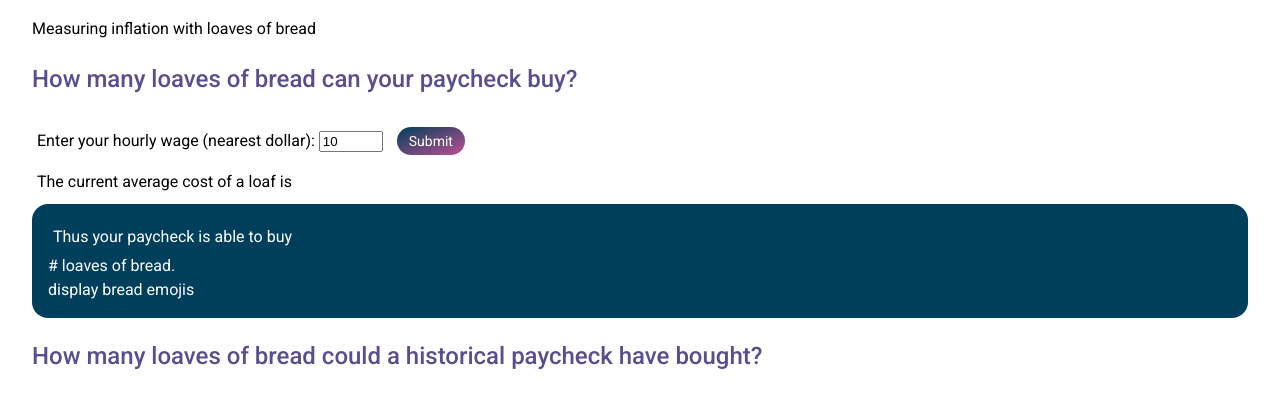
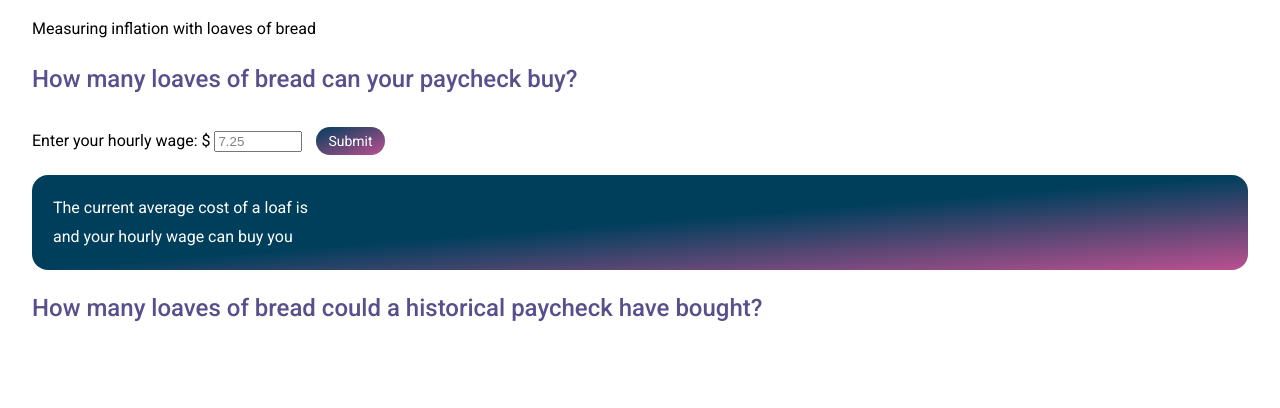
Before and after one commit to awreelyuh/BreadflationCalculator, a website: page public/index.html in a window 1280 px wide. Shown: the part 58-466 px from the top of the page. Drawn offline with Linux system fonts and the light colour scheme; no server answers.

Commit message:
refactored input and button for onclick event

```diff
--- a/public/app.js
+++ b/public/app.js
@@ -4,6 +4,10 @@ const apiKey = '1baef04384504c8bb691c2a06e542dd9';
 const apiUrl = 'https://api.bls.gov/publicAPI/v2/timeseries/data/APU0000702111?registrationkey=';
 
 const currentPrice = document.getElementById('price-of-bread');
+const userWageButton = document.getElementById('submit');
+
+userWageButton.addEventListener('click', onWageSubmit, false);
+
 //Calculation based on latest average price of white bread in a US city
 function onWageSubmit() {
     const userHourlyWage = document.getElementById('user-hourly-wage');
--- a/public/index.html
+++ b/public/index.html
@@ -21,21 +21,17 @@
 
         <div class="present-day">
             <h2>How many loaves of bread can your paycheck buy?</h2>
-            <div class="user-input" id="user-paycheck">
-                <p>
-                    <label>Enter your hourly wage (nearest dollar):
-                        <input type="number" min="1" max="999" value="10"></label>
-                    <input class="btn" type="submit" value="Submit">
-                </p>
+            <div class="user-input">
+                <label>Enter your hourly wage: $</label>
+                <input type="number" min="1" max="999" step="0.01" id="user-hourly-wage" value="7.25">
+                <button type="submit" id="submit">Submit</button>
             </div>
-            <div class="calculated-output-display">
+            <div class="calculated-output-display card">
                 <p>The current average cost of a loaf is</p>
                 <div class="display-number" id="price-of-bread"></div>
-
-                <div class="card">
-                    <p>Thus your paycheck is able to buy</p>
-                    <div class="calculated-loaves" id="user-loaves"># loaves of bread.</div>
-                    <div>display bread emojis</div>
+                <p>and your hourly wage can buy you</p>
+                    <div class="calculated-loaves display-number" id="user-loaves"></div>
+                    <!-- <div>display bread emojis</div> -->
                 </div>
                 <!--How to display number of bread emojis that correspond to whole number calculated?-->
             </div>
--- a/public/style.css
+++ b/public/style.css
@@ -26,11 +26,12 @@ p {
 }
 
 .display-number {
+    margin: 5px;
     font-size: 24px;
     font-weight: 700;
 }
 
-.btn {
+button {
     background-image: linear-gradient(to bottom right, #003f5c, #bc5090);
     border: none;
     border-radius: 16px;
@@ -47,15 +48,20 @@ p {
     margin: 10px 0;
 }
 
-.btn:hover,
-.btn:focus {
+button:hover,
+button:focus {
     background-image: linear-gradient(to top left, #003f5c, #bc5090);
     color: #fff;
     transition: 0.4s;
 }
 
+[value] {
+    color: gray;
+}
+
 .card {
-    background-color: #003f5c;
+    /* background-color: #003f5c; */
+    background-image: linear-gradient(to bottom right, #003f5c, #003f5c, #bc5090);
     color: #fff;
     margin: 10px 0;
     border-radius: 16px;
```
